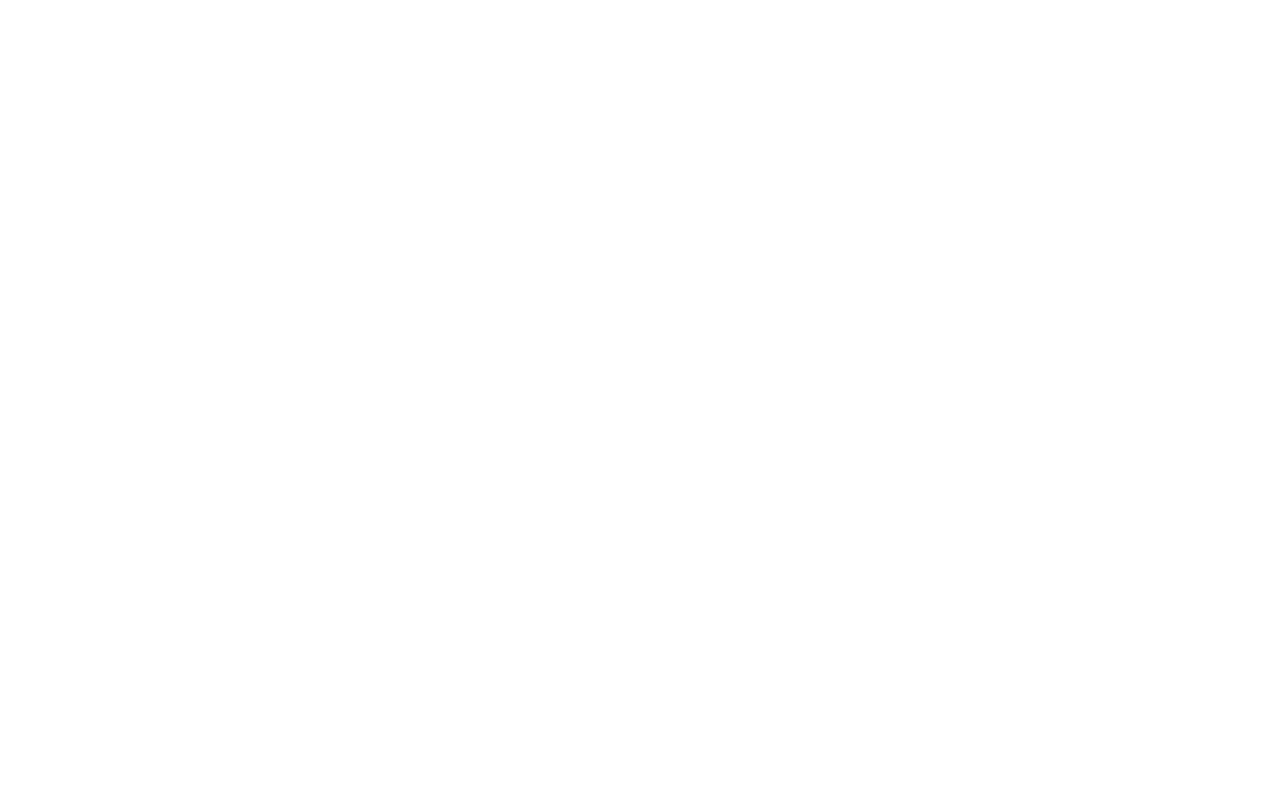
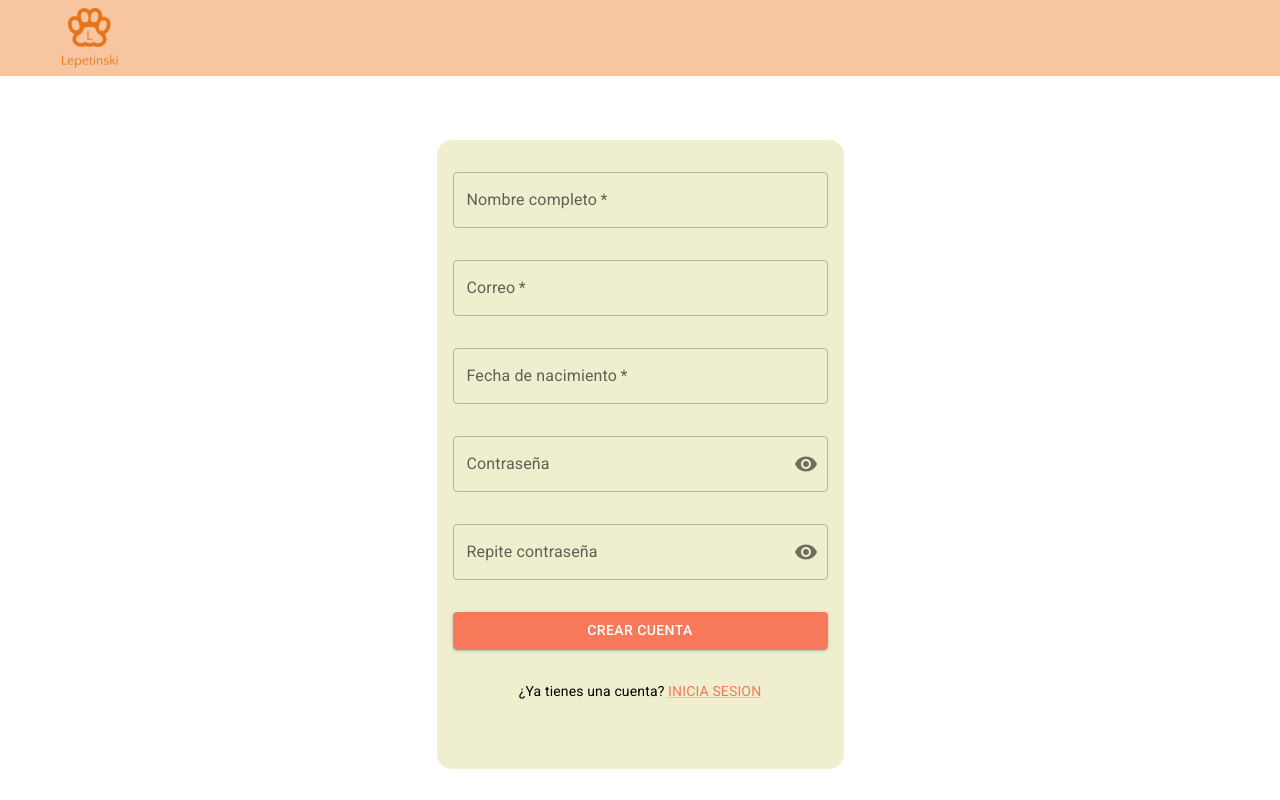
Before and after one commit to selasdev/lepetinski-front-app, a React (Create React App) app: page /signIn in a window 1280 px wide. Before the commit this address had no page. Built offline with nearby package versions, Linux system fonts and the light colour scheme.

Commit message:
feat: Login and signin created

```diff
--- a/package.json
+++ b/package.json
@@ -5,7 +5,9 @@
   "dependencies": {
     "@emotion/react": "^11.9.3",
     "@emotion/styled": "^11.9.3",
+    "@mui/icons-material": "^5.8.4",
     "@mui/material": "^5.9.0",
+    "@mui/x-date-pickers": "^5.0.0-beta.2",
     "@testing-library/jest-dom": "^5.16.4",
     "@testing-library/react": "^13.3.0",
     "@testing-library/user-event": "^13.5.0",
@@ -14,6 +16,7 @@
     "@types/react": "^18.0.15",
     "@types/react-dom": "^18.0.6",
     "@types/styled-components": "^5.1.25",
+    "date-fns": "^2.29.1",
     "framer-motion": "^6.5.1",
     "react": "^18.2.0",
     "react-dom": "^18.2.0",
--- /dev/null
+++ b/src/components/atoms/Link/index.tsx
@@ -0,0 +1,10 @@
+import { forwardRef } from 'react'
+import { Link as RouterLink, LinkProps as RouterLinkProps } from 'react-router-dom'
+
+export const Link = forwardRef<
+  HTMLAnchorElement,
+  Omit<RouterLinkProps, 'to'> & { href: RouterLinkProps['to'] }
+>((props, ref) => {
+  const { href, ...other } = props
+  return <RouterLink ref={ref} to={href} {...other} />
+})
--- a/src/components/organisms/BackgroundBanner/index.tsx
+++ b/src/components/organisms/BackgroundBanner/index.tsx
@@ -1,4 +1,4 @@
-import Button from '../../atoms/Button'
+import { Button } from '@mui/material'
 import {
   StyledBannerImage,
   StyledBannerContainer,
@@ -13,7 +13,7 @@
       <StyledBannerImage src='/assets/images/banner.png' alt='banner' />
       <StyledBannerContentContainer>
         <StyledBannerTitle>Tu nuevo compañero a unos clicks de distancia</StyledBannerTitle>
-        <Button size='large'>COMENZAR</Button>
+        <Button variant='contained'>COMENZAR</Button>
       </StyledBannerContentContainer>
       <StyledOverlay />
     </StyledBannerContainer>
--- a/src/components/organisms/Hero/index.tsx
+++ b/src/components/organisms/Hero/index.tsx
@@ -1,12 +1,14 @@
+import { Button } from '@mui/material'
 import { StyledHeroImage, StyledHeroTitle, StyledHeroContainer } from './index.styles'
-import Button from '../../atoms/Button'
 
 export const Hero = () => {
   return (
     <StyledHeroContainer>
       <StyledHeroImage src='/assets/images/hero.svg' alt='hero' />
       <StyledHeroTitle>Crea una cuenta y mejora tu experiencia</StyledHeroTitle>
-      <Button>CREAR CUENTA</Button>
+      <Button variant='contained' href='/signIn'>
+        CREAR CUENTA
+      </Button>
     </StyledHeroContainer>
   )
 }
--- a/src/routes/index.tsx
+++ b/src/routes/index.tsx
@@ -1,15 +1,17 @@
-import React from "react";
-import { BrowserRouter, Routes as RouterRoutes, Route } from "react-router-dom";
-import HomeView from "../views/home";
-
+import { BrowserRouter, Routes as RouterRoutes, Route } from 'react-router-dom'
+import HomeView from '../views/home'
+import { SignIn } from '../views/signIn'
+import { Login } from '../views/Login'
 const Routes = () => {
   return (
     <BrowserRouter>
       <RouterRoutes>
-        <Route path="/" element={<HomeView />} />
+        <Route path='/' element={<HomeView />} />
+        <Route path='/signIn' element={<SignIn />} />
+        <Route path='/login' element={<Login />} />
       </RouterRoutes>
     </BrowserRouter>
-  );
-};
+  )
+}
 
-export default Routes;
+export default Routes
--- /dev/null
+++ b/src/theme/components.ts
@@ -0,0 +1,16 @@
+import { LinkProps } from '@mui/material'
+import { Link } from '../components/atoms/Link/index'
+export const components = {
+  components: {
+    MuiLink: {
+      defaultProps: {
+        component: Link
+      } as LinkProps
+    },
+    MuiButtonBase: {
+      defaultProps: {
+        LinkComponent: Link
+      }
+    }
+  }
+}
--- /dev/null
+++ b/src/theme/materialPalette.ts
@@ -0,0 +1,26 @@
+export const palette = {
+  palette: {
+    primary: {
+      main: '#F87959',
+      contrastText: '#fff'
+    },
+    secondary: {
+      main: '#F7C59F',
+      light: '#EFEFD0'
+    },
+    info: {
+      main: '#004E89',
+      light: '#1A659E'
+    },
+    error: {
+      main: '#CB3120'
+    },
+    warning: {
+      main: '#EEAD3C'
+    },
+    success: { main: '#4A9835' },
+    black: {
+      main: '#000000'
+    }
+  }
+}
--- /dev/null
+++ b/src/theme/materialTheme.ts
@@ -0,0 +1,8 @@
+import { createTheme } from '@mui/material/styles'
+import { palette } from './materialPalette'
+import { components } from './components'
+
+export const theme = createTheme({
+  ...palette,
+  ...components
+})
--- a/src/theme/theme.ts
+++ b/src/theme/theme.ts
@@ -1,25 +1,22 @@
-import { IThemeColors, themeColors as colors } from "./colors";
+import { IThemeColors, themeColors as colors } from './colors'
 import {
   ThemeTypeWeight,
   ThemeTypography,
   themeTypeWeight as typeWeight,
-  themeTypography as typography,
-} from "./typography";
-import {
-  IThemeBreakpoints,
-  themeBreakpoints as breakpoints,
-} from "./breakpoints";
+  themeTypography as typography
+} from './typography'
+import { IThemeBreakpoints, themeBreakpoints as breakpoints } from './breakpoints'
 
 export interface ILepetinskiTheme {
-  colors: IThemeColors;
-  typeWeight: ThemeTypeWeight;
-  typography: ThemeTypography;
-  breakpoints: IThemeBreakpoints;
+  colors: IThemeColors
+  typeWeight: ThemeTypeWeight
+  typography: ThemeTypography
+  breakpoints: IThemeBreakpoints
 }
 
-export const theme: ILepetinskiTheme = {
+export const theme = {
   colors,
   typeWeight,
   typography,
-  breakpoints,
-};
+  breakpoints
+}
--- /dev/null
+++ b/src/views/Login/index.tsx
@@ -0,0 +1,88 @@
+import { Visibility, VisibilityOff } from '@mui/icons-material'
+import {
+  Grid,
+  FormControl,
+  TextField,
+  InputLabel,
+  OutlinedInput,
+  InputAdornment,
+  IconButton,
+  Button,
+  Typography,
+  Box,
+  Link
+} from '@mui/material'
+import { useState } from 'react'
+import Navbar from '../../components/organisms/Navbar'
+
+export const Login = () => {
+  const handleSubmit = (event: any) => {
+    event.preventDefault()
+  }
+
+  const [showPassword, setShowPassword] = useState<boolean>(false)
+  return (
+    <>
+      <Navbar />
+      <Box
+        sx={(theme) => ({
+          marginTop: '150px',
+          [theme.breakpoints.up('sm')]: {
+            background: '#EFEFD0',
+            maxWidth: '407px',
+            margin: '64px auto 0'
+          },
+          padding: '32px 16px 68px',
+          borderRadius: '15px'
+        })}
+      >
+        <form onSubmit={handleSubmit}>
+          <Grid container rowSpacing={4}>
+            <Grid item xs={12}>
+              <FormControl fullWidth>
+                <TextField id='name' label='Nombre completo' variant='outlined' required />
+              </FormControl>
+            </Grid>
+
+            <Grid item xs={12}>
+              <FormControl variant='outlined' fullWidth>
+                <InputLabel htmlFor='password'>Contraseña</InputLabel>
+                <OutlinedInput
+                  type={showPassword ? 'text' : 'password'}
+                  required
+                  id='password'
+                  endAdornment={
+                    <InputAdornment position='end'>
+                      <IconButton
+                        aria-label='toggle password visibility'
+                        edge='end'
+                        onClick={() => setShowPassword(!showPassword)}
+                      >
+                        {showPassword ? <VisibilityOff /> : <Visibility />}
+                      </IconButton>
+                    </InputAdornment>
+                  }
+                  label='Contraseña'
+                />
+              </FormControl>
+            </Grid>
+
+            <Grid item xs={12}>
+              <Box sx={{ '& button': { width: '100%' } }}>
+                <Button variant='contained' type='submit'>
+                  INICIAR SESIÓN
+                </Button>
+              </Box>
+            </Grid>
+
+            <Grid item xs={12}>
+              <Typography variant='body2' textAlign='center'>
+                ¿No tienes una cuenta? <Link href='/signIn'>CREA UNA</Link>
+              </Typography>
+            </Grid>
+          </Grid>
+        </form>
+      </Box>
+    </>
+  )
+}
--- /dev/null
+++ b/src/views/signIn/index.tsx
@@ -0,0 +1,132 @@
+import Navbar from '../../components/organisms/Navbar'
+import {
+  FormControl,
+  Grid,
+  IconButton,
+  InputAdornment,
+  InputLabel,
+  Link,
+  OutlinedInput,
+  TextField,
+  Typography
+} from '@mui/material'
+import Visibility from '@mui/icons-material/Visibility'
+import Button from '@mui/material/Button'
+import { AdapterDateFns } from '@mui/x-date-pickers/AdapterDateFns'
+import { LocalizationProvider } from '@mui/x-date-pickers/LocalizationProvider'
+import { DatePicker } from '@mui/x-date-pickers/DatePicker'
+import { useState } from 'react'
+import Box from '@mui/material/Box'
+import { VisibilityOff } from '@mui/icons-material'
+
+export const SignIn = () => {
+  const [value, setValue] = useState<Date | null>(null)
+  const [showPassword, setShowPassword] = useState<boolean>(false)
+  const [showPasswordConfirm, setShowPasswordConfirm] = useState<boolean>(false)
+
+  const handleSubmit = (event: any) => {
+    event.preventDefault()
+  }
+  return (
+    <>
+      <Navbar />
+      <Box
+        sx={(theme) => ({
+          [theme.breakpoints.up('sm')]: {
+            background: '#EFEFD0',
+            maxWidth: '407px',
+            margin: '64px auto 0'
+          },
+          padding: '32px 16px 68px',
+          borderRadius: '15px'
+        })}
+      >
+        <form onSubmit={handleSubmit}>
+          <Grid container rowSpacing={4}>
+            <Grid item xs={12}>
+              <FormControl fullWidth>
+                <TextField id='name' label='Nombre completo' variant='outlined' required />
+              </FormControl>
+            </Grid>
+            <Grid item xs={12}>
+              <FormControl fullWidth>
+                <TextField id='email' label='Correo' variant='outlined' required />
+              </FormControl>
+            </Grid>
+            <Grid item xs={12}>
+              <FormControl fullWidth>
+                <LocalizationProvider dateAdapter={AdapterDateFns}>
+                  <DatePicker
+                    value={value}
+                    onChange={(newValue) => {
+                      setValue(newValue)
+                    }}
+                    label='Fecha de nacimiento'
+                    renderInput={(params: any) => <TextField {...params} required />}
+                  />
+                </LocalizationProvider>
+              </FormControl>
+            </Grid>
+            <Grid item xs={12}>
+              <FormControl variant='outlined' fullWidth>
+                <InputLabel htmlFor='password'>Contraseña</InputLabel>
+                <OutlinedInput
+                  required
+                  type={showPassword ? 'text' : 'password'}
+                  id='password'
+                  endAdornment={
+                    <InputAdornment position='end'>
+                      <IconButton
+                        aria-label='toggle password visibility'
+                        edge='end'
+                        onClick={() => setShowPassword(!showPassword)}
+                      >
+                        {showPassword ? <VisibilityOff /> : <Visibility />}
+                      </IconButton>
+                    </InputAdornment>
+                  }
+                  label='Contraseña'
+                />
+              </FormControl>
+            </Grid>
+            <Grid item xs={12}>
+              <FormControl variant='outlined' fullWidth>
+                <InputLabel htmlFor='passwordConfirm '>Repite contraseña</InputLabel>
+                <OutlinedInput
+                  required
+                  type={showPasswordConfirm ? 'text' : 'password'}
+                  id='passwordConfirm'
+                  endAdornment={
+                    <InputAdornment position='end'>
+                      <IconButton
+                        aria-label='toggle password visibility'
+                        edge='end'
+                        onClick={() => setShowPasswordConfirm(!showPasswordConfirm)}
+                      >
+                        {showPasswordConfirm ? <VisibilityOff /> : <Visibility />}
+                      </IconButton>
+                    </InputAdornment>
+                  }
+                  label='Repite contraseña'
+                />
+              </FormControl>
+            </Grid>
+            <Grid item xs={12}>
+              <Box sx={{ '& button': { width: '100%' } }}>
+                <Button variant='contained' type='submit'>
+                  CREAR CUENTA
+                </Button>
+              </Box>
+            </Grid>
+
+            <Grid item xs={12}>
+              <Typography variant='body2' textAlign='center'>
+                ¿Ya tienes una cuenta? <Link href='/login'>INICIA SESION</Link>
+              </Typography>
+            </Grid>
+          </Grid>
+        </form>
+      </Box>
+    </>
+  )
+}
```
Also changed, not shown: src/App.tsx (+18 -16 lines), 1 other file (tests, documents, lock files or other folders).
